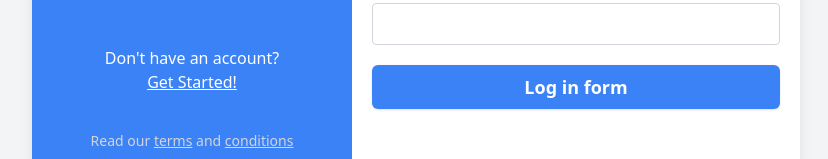
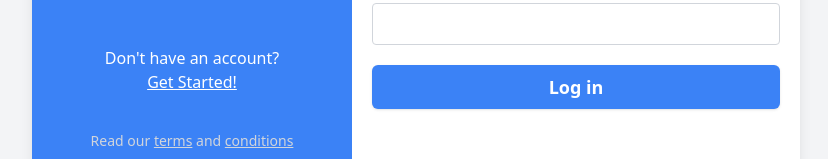
Before and after one commit to Silabuz-Students/Libro-reclamaciones-Proyecto, a Next.js app: page /auth/signin in a window 1280 px wide. Shown: the part 411-570 px from the top of the page, without its empty margins (224-1052 px from the left). Built offline with nearby package versions, Linux system fonts and the light colour scheme; no server answers.

Commit message:
fix: button's name Log in

```diff
--- a/src/pages/auth/signin.tsx
+++ b/src/pages/auth/signin.tsx
@@ -125,7 +125,7 @@ return (
               className="w-full px-4 py-2 text-lg font-semibold text-white transition-colors duration-300 bg-blue-500 rounded-md shadow hover:bg-blue-600 focus:outline-none focus:ring-blue-200 focus:ring-4"
               onClick={handleClick}
             >
-              Log in form
+              Log in
             </button>
 
           </div>
```
